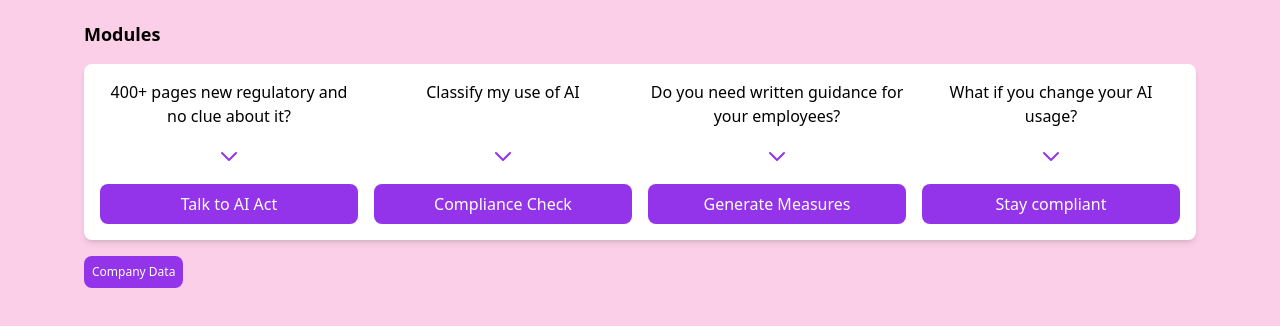
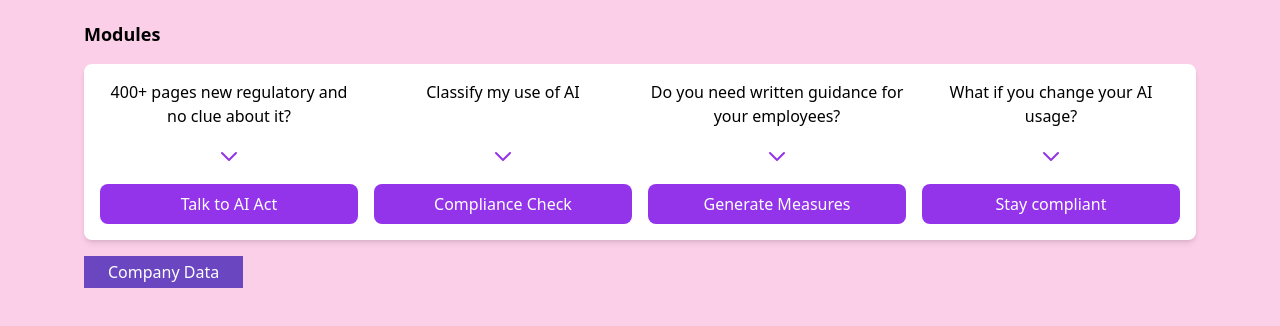
Before and after one commit to iSephix/eLegal, a plain HTML site: page modules.html in a window 1280 px wide. Drawn offline with nearby package versions, Linux system fonts and the light colour scheme.

Commit message:
Update modules.html

```diff
--- a/modules.html
+++ b/modules.html
@@ -5,6 +5,30 @@
   <meta name="viewport" content="width=device-width, initial-scale=1.0">
   <title>Compliance Modules</title>
   <script src="https://cdn.tailwindcss.com"></script>
+  <style>
+    .arrow-button {
+      position: relative;
+      background-color: #6b46c1; /* Purple-600 */
+      color: white;
+      padding: 8px 24px;
+      font-size: 16px;
+      border: none;
+      cursor: pointer;
+      outline: none;
+    }
+
+    .arrow-button::before {
+      content: '';
+      position: absolute;
+      left: 0;
+      top: 50%;
+      width: 20px;
+      height: 20px;
+      background-color: #6b46c1;
+      clip-path: polygon(100% 0, 0 50%, 100% 100%);
+      transform: translateY(-50%);
+    }
+  </style>
 </head>
 <body class="bg-pink-200">
    <div style="width: 90%;" class="mx-auto p-5">
@@ -44,7 +68,7 @@
       </div>
     </div>
     <div class="mt-4 text-xs">
-      <a href="https://aiact.vercel.app"><button id="backToCompanyData" class="bg-purple-600 text-white p-2 rounded-lg">Company Data</button></a>
+      <a href="https://aiact.vercel.app"><button id="backToCompanyData" class="arrow-button">Company Data</button></a>
     </div>
   </div>
 
```
